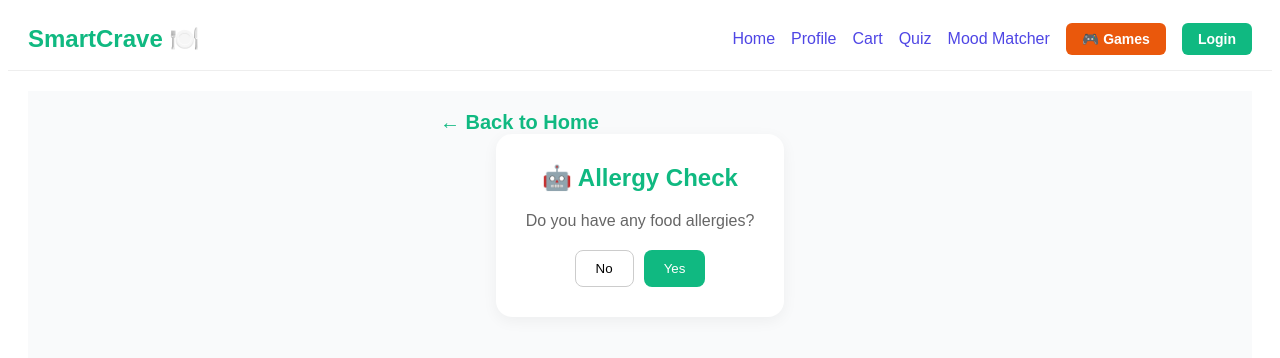
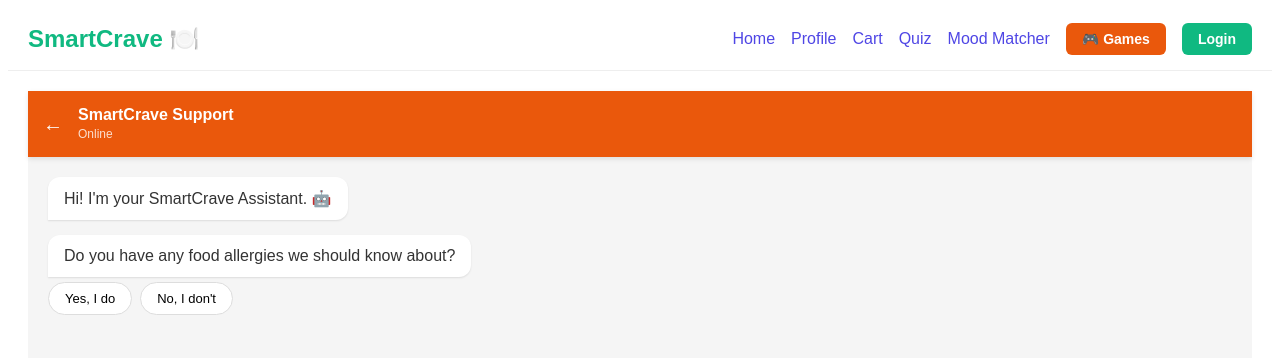
Before and after one commit to harinireddycheemala/restaurant-project, a React (Vite) app: page /allergies in a window 1280 px wide. Shown: the top 358 px of the page. Built offline with nearby package versions, Linux system fonts and the light colour scheme.

Commit message:
Update AllergyChat.jsx

```diff
--- a/src/pages/AllergyChat.jsx
+++ b/src/pages/AllergyChat.jsx
@@ -1,73 +1,189 @@
-import React, { useState } from "react";
+import React, { useState, useRef, useEffect } from "react";
 import { Link } from "react-router-dom";
 
 const AllergyChat = () => {
-  const [step, setStep] = useState(1);
-  const [selectedAllergens, setSelectedAllergens] = useState([]);
-  const allergenOptions = ["Nuts", "Dairy", "Gluten", "Shellfish", "Eggs"];
+  const [messages, setMessages] = useState([
+    { id: 1, text: "Hi! I'm your SmartCrave Assistant. 🤖", sender: "bot" },
+    { id: 2, text: "Do you have any food allergies we should know about?", sender: "bot", options: ["Yes, I do", "No, I don't"] }
+  ]);
+  const [isTyping, setIsTyping] = useState(false);
+  const messagesEndRef = useRef(null);
 
-  const toggleAllergen = (item) => {
-    if (selectedAllergens.includes(item)) {
-      setSelectedAllergens(selectedAllergens.filter((a) => a !== item));
+  // Auto-scroll to bottom
+  const scrollToBottom = () => {
+    messagesEndRef.current?.scrollIntoView({ behavior: "smooth" });
+  };
+
+  useEffect(() => {
+    scrollToBottom();
+  }, [messages, isTyping]);
+
+  const handleOptionClick = (option) => {
+    // 1. Add User Message
+    const userMsg = { id: Date.now(), text: option, sender: "user" };
+    setMessages(prev => [...prev, userMsg]);
+
+    // 2. Bot "Typing" simulation
+    setIsTyping(true);
+
+    setTimeout(() => {
+      setIsTyping(false);
+      let botResponse = [];
+
+      if (option === "Yes, I do") {
+        botResponse = [
+          {
+            id: Date.now() + 1,
+            text: "Please select the allergens from the list below:",
+            sender: "bot",
+            isMultiSelect: true, // Special flag for the allergen list
+            options: ["Nuts", "Dairy", "Gluten", "Shellfish", "Eggs"],
+            selected: [] // Track selected items
+          }
+        ];
+      } else if (option === "No, I don't") {
+        botResponse = [
+          {
+            id: Date.now() + 1,
+            text: "Great! How can I help you today?",
+            sender: "bot",
+            options: ["View Menu", "Home", "Talk to Support"]
+          }
+        ];
+      } else if (option === "View Menu") {
+         botResponse = [{ id: Date.now()+1, text: "Taking you to the menu...", sender: "bot", action: "/restaurant" }];
+      } else if (option === "Home") {
+         botResponse = [{ id: Date.now()+1, text: "Going back home...", sender: "bot", action: "/" }];
+      } else if (option === "Done") {
+        // If user clicks "Done" after selecting allergens
+         botResponse = [{ id: Date.now()+1, text: "Thanks! Your profile is saved. 🛡️", sender: "bot", action: "/restaurant" }];
+      }
+
+      setMessages(prev => [...prev, ...botResponse]);
+    }, 1000);
+  };
+
+  const toggleAllergen = (msgIndex, allergen) => {
+    const updatedMessages = [...messages];
+    const msg = updatedMessages[msgIndex];
+
+    if (msg.selected.includes(allergen)) {
+      msg.selected = msg.selected.filter(item => item !== allergen);
     } else {
-      setSelectedAllergens([...selectedAllergens, item]);
+      msg.selected = [...msg.selected, allergen];
     }
+    setMessages(updatedMessages);
   };
 
   return (
-    <div style={{ padding: "20px", fontFamily: "Arial, sans-serif", textAlign: "center", minHeight: "100vh", display: "flex", flexDirection: "column", alignItems: "center", background: "#f9fafb" }}>
-      <div style={{ width: "100%", maxWidth: "400px", textAlign: "left" }}>
-        <Link to="/" style={{ textDecoration: "none", color: "#10B981", fontWeight: "bold", fontSize: "20px", marginBottom: "30px" }}>
-          ← Back to Home
-        </Link>
+    <div style={{ display: "flex", flexDirection: "column", height: "100vh", background: "#f5f5f5", fontFamily: "Arial, sans-serif" }}>
+      {/* Header */}
+      <div style={{ background: "#ea580c", color: "white", padding: "15px", display: "flex", alignItems: "center", boxShadow: "0 2px 5px rgba(0,0,0,0.1)" }}>
+        <Link to="/" style={{ color: "white", textDecoration: "none", marginRight: "15px", fontSize: "20px" }}>←</Link>
+        <div>
+          <h3 style={{ margin: 0, fontSize: "16px" }}>SmartCrave Support</h3>
+          <span style={{ fontSize: "12px", opacity: 0.8 }}>Online</span>
+        </div>
       </div>
 
-      {/* Step 1 */}
-      {step === 1 && (
-        <div style={{ background: "white", padding: "30px", borderRadius: "16px", boxShadow: "0 4px 15px rgba(0,0,0,0.05)" }}>
-          <h2 style={{ color: "#10B981", marginTop: "0" }}>🤖 Allergy Check</h2>
-          <p style={{ color: "#666" }}>Do you have any food allergies?</p>
-          <div style={{ marginTop: "20px", display: "flex", gap: "10px", justifyContent: "center" }}>
-            <button onClick={() => setStep(3)} style={{ padding: "10px 20px", background: "white", border: "1px solid #ccc", borderRadius: "8px", cursor: "pointer" }}>No</button>
-            <button onClick={() => setStep(2)} style={{ padding: "10px 20px", background: "#10B981", color: "white", border: "none", borderRadius: "8px", cursor: "pointer" }}>Yes</button>
+      {/* Chat Area */}
+      <div style={{ flex: 1, padding: "20px", overflowY: "auto", display: "flex", flexDirection: "column", gap: "15px" }}>
+        {messages.map((msg, index) => (
+          <div key={msg.id} style={{ display: "flex", flexDirection: "column", alignItems: msg.sender === "user" ? "flex-end" : "flex-start" }}>
+
+            {/* Message Bubble */}
+            <div style={{
+              background: msg.sender === "user" ? "#ea580c" : "white",
+              color: msg.sender === "user" ? "white" : "#333",
+              padding: "12px 16px",
+              borderRadius: "12px",
+              maxWidth: "80%",
+              boxShadow: "0 1px 2px rgba(0,0,0,0.1)",
+              borderBottomRightRadius: msg.sender === "user" ? "0" : "12px",
+              borderBottomLeftRadius: msg.sender === "user" ? "12px" : "0"
+            }}>
+              {msg.text}
+              {msg.action && (
+                 <div style={{ marginTop: "10px" }}>
+                   <Link to={msg.action} style={{ color: msg.sender === "user" ? "white" : "#ea580c", fontWeight: "bold", textDecoration: "underline" }}>Click here</Link>
                  </div>
+              )}
+            </div>
+
+            {/* Interactive Options (Chips) */}
+            {msg.options && !msg.isMultiSelect && (
+              <div style={{ display: "flex", flexWrap: "wrap", gap: "8px", marginTop: "5px", marginLeft: msg.sender === "user" ? "0" : "0" }}>
+                {msg.options.map((opt) => (
+                  <button
+                    key={opt}
+                    onClick={() => handleOptionClick(opt)}
+                    style={{
+                      padding: "8px 16px",
+                      border: "1px solid #ddd",
+                      background: "white",
+                      borderRadius: "20px",
+                      cursor: "pointer",
+                      fontSize: "13px",
+                      transition: "0.2s"
+                    }}
+                    onMouseEnter={(e) => e.target.style.background = "#f0f0f0"}
+                    onMouseLeave={(e) => e.target.style.background = "white"}
+                  >
+                    {opt}
+                  </button>
+                ))}
               </div>
             )}
 
-      {/* Step 2 */}
-      {step === 2 && (
-        <div style={{ background: "white", padding: "30px", borderRadius: "16px", boxShadow: "0 4px 15px rgba(0,0,0,0.05)" }}>
-          <h3 style={{ color: "#333", marginTop: "0" }}>Select Allergens</h3>
-          <div style={{ display: "flex", flexWrap: "wrap", gap: "10px", marginTop: "20px", justifyContent: "center" }}>
-            {allergenOptions.map((item) => (
+            {/* Allergen Multi-Select List */}
+            {msg.isMultiSelect && (
+              <div style={{ display: "flex", flexWrap: "wrap", gap: "8px", marginTop: "8px" }}>
+                {msg.options.map((item) => (
                   <button
                     key={item}
-                onClick={() => toggleAllergen(item)}
+                    onClick={() => toggleAllergen(index, item)}
                     style={{
-                  padding: "10px 20px",
-                  border: `2px solid ${selectedAllergens.includes(item) ? "#10B981" : "#ccc"}`,
-                  background: selectedAllergens.includes(item) ? "#E6FFFA" : "white",
-                  borderRadius: "8px",
+                      padding: "8px 16px",
+                      border: msg.selected.includes(item) ? "2px solid #ea580c" : "1px solid #ccc",
+                      background: msg.selected.includes(item) ? "#fff7ed" : "white",
+                      borderRadius: "20px",
                       cursor: "pointer",
-                  fontWeight: "bold"
+                      fontSize: "13px",
+                      color: msg.selected.includes(item) ? "#ea580c" : "#333"
                     }}
                   >
-                {selectedAllergens.includes(item) ? "✓ " : ""} {item}
+                    {msg.selected.includes(item) ? "✓ " : ""}{item}
                   </button>
                 ))}
-          </div>
-          <button onClick={() => setStep(3)} style={{ marginTop: "20px", background: "#4f46e5", color: "white", border: "none", padding: "10px 25px", borderRadius: "8px", cursor: "pointer", display: "block", marginLeft: "auto" }}>Next</button>
+                {msg.selected.length > 0 && (
+                  <button
+                    onClick={() => handleOptionClick("Done")}
+                    style={{
+                      padding: "8px 16px",
+                      background: "#10B981",
+                      color: "white",
+                      border: "none",
+                      borderRadius: "20px",
+                      cursor: "pointer",
+                      fontSize: "13px",
+                      marginLeft: "10px"
+                    }}
+                  >
+                    Done ({msg.selected.length})
+                  </button>
+                )}
               </div>
             )}
+          </div>
+        ))}
 
-      {/* Step 3: Saved */}
-      {step === 3 && (
-        <div style={{ background: "white", padding: "30px", borderRadius: "16px", boxShadow: "0 4px 15px rgba(0,0,0,0.05)", textAlign: "center" }}>
-           <h2 style={{ color: "#10B981" }}>🛡️ Profile Saved!</h2>
-           <p style={{ color: "#666" }}>We will warn you about potential allergens.</p>
-           <Link to="/restaurant"><button style={{ padding: "10px 20px", background: "#10B981", color: "white", border: "none", borderRadius: "8px", cursor: "pointer" }}>Go to Menu</button></Link>
+        {isTyping && (
+          <div style={{ background: "#e0e0e0", padding: "10px 15px", borderRadius: "12px", alignSelf: "flex-start", fontSize: "12px", color: "#555" }}>
+            Typing...
           </div>
         )}
+        <div ref={messagesEndRef} />
+      </div>
     </div>
   );
 };
```
Lines whose indentation alone changed are shown as unchanged.
